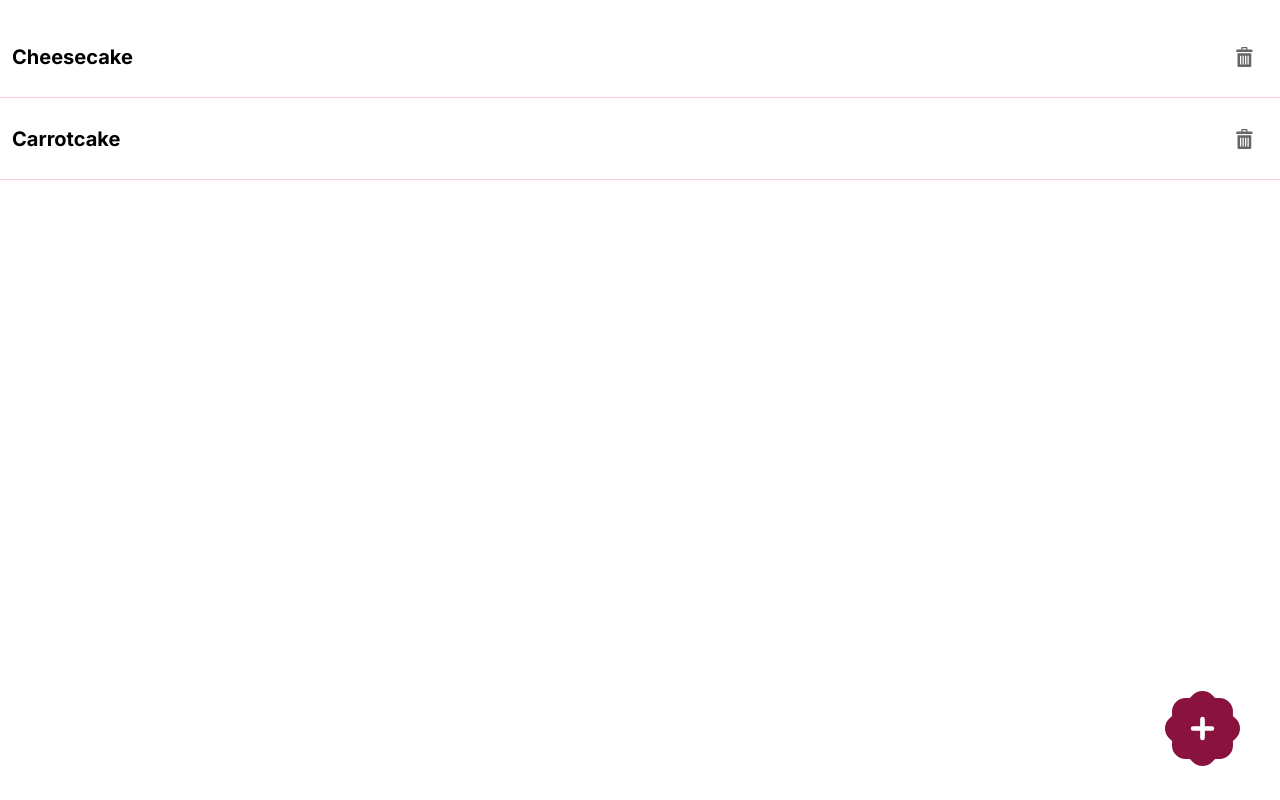
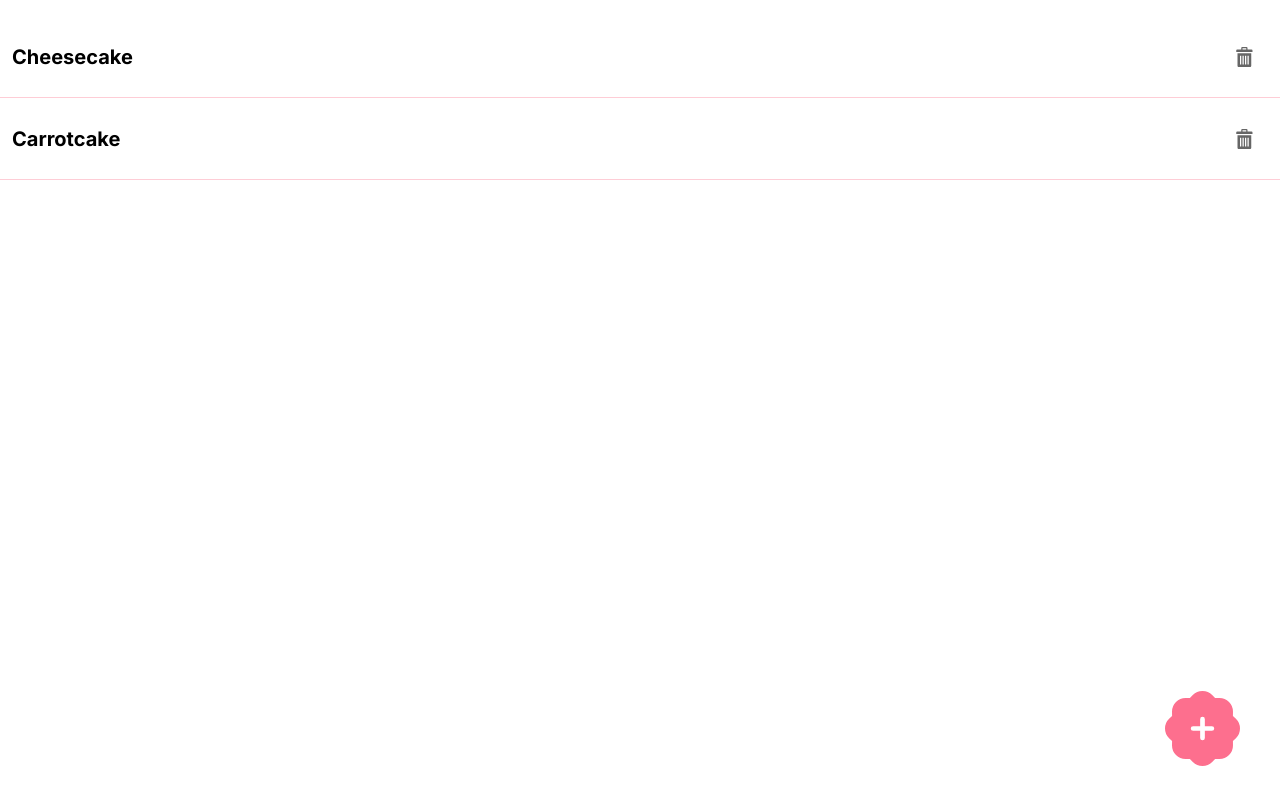
Before and after one commit to Luxa23/capstone-project, a Next.js app: page / in a window 1280 px wide. Built offline with nearby package versions, Linux system fonts and the light colour scheme.

Commit message:
Changed colors

```diff
--- a/components/StyledComponents/StyledIcon.js
+++ b/components/StyledComponents/StyledIcon.js
@@ -4,9 +4,9 @@ const StyledIcon = styled.div`
   position: fixed;
   bottom: 30px;
   right: 40px;
-  fill: #89123e;
+  fill: var(--primary-color);
   &:hover {
-    fill: #e31b54;
+    fill: #89123e;
   }
 `;
 
```
